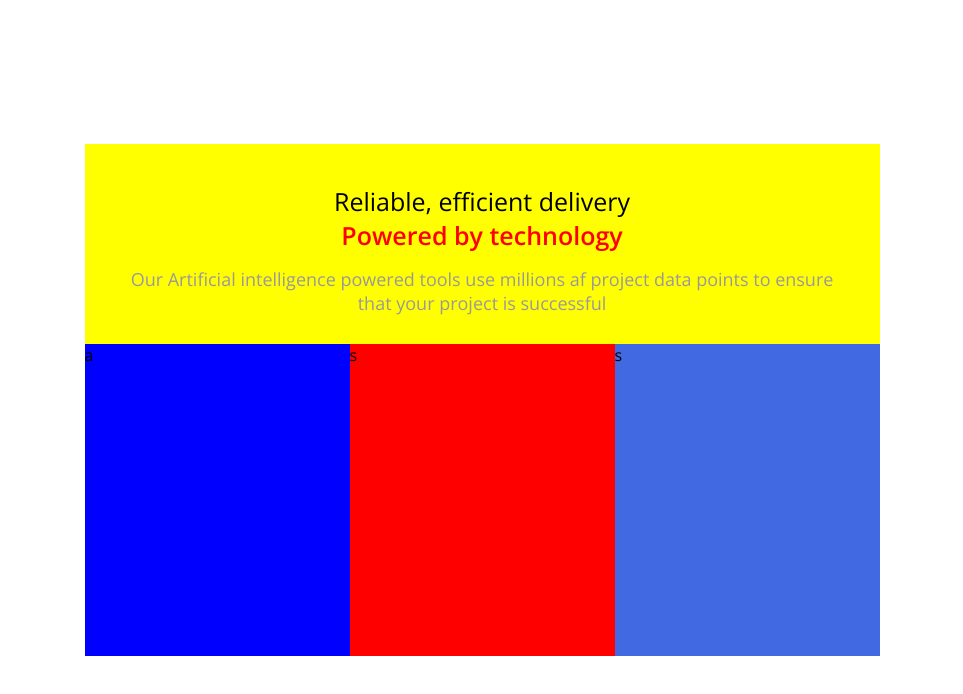
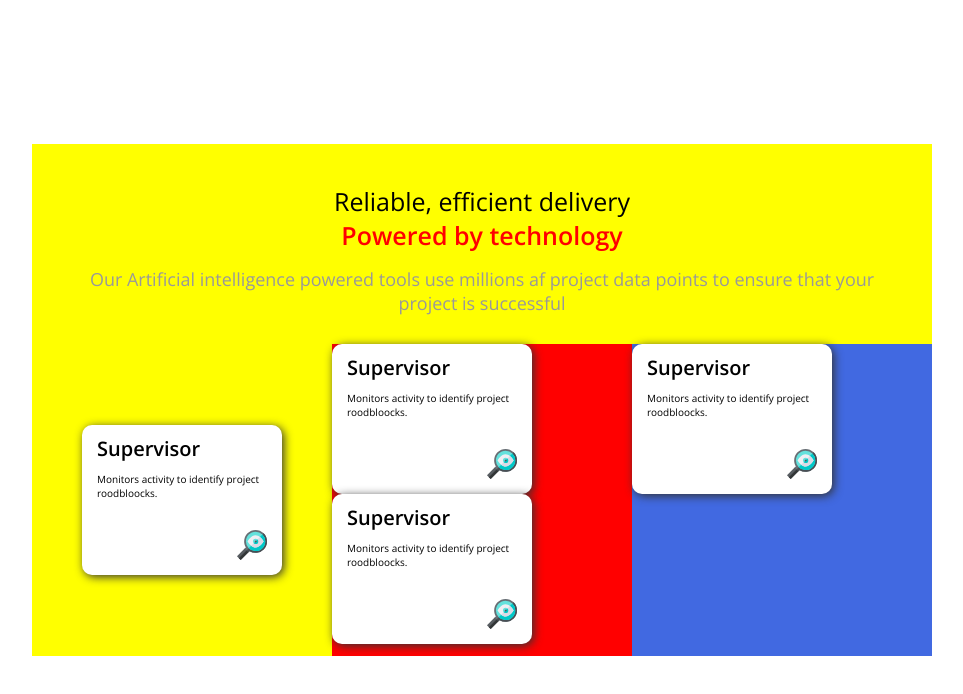
Before and after one commit to MatheusTomazz/Four-card, a plain HTML site: page index.html in a window 1280 px wide. Shown: the whole page, without its empty margins (158-1121 px from the left). Drawn offline with nearby package versions, Linux system fonts and the light colour scheme.

Commit message:
cards completos

```diff
--- a/index.html
+++ b/index.html
@@ -15,9 +15,40 @@
             <p>Our Artificial intelligence powered tools use millions af project data points to ensure that your project is successful</p>
         </div>
         <div class="cards-container">
-            <div class="column">a</div>
-            <div class="column">s</div>
-            <div class="column">s</div>
+            <div class="column">
+                <div class="card">
+                    <h6>Supervisor</h6>
+                    <p>Monitors activity to identify project roodbloocks.</p>
+                    <div class="image">
+                        <img src="images/icon-supervisor.svg" alt="">
+                    </div>
+                </div>
+            </div>
+            <div class="column">
+                    <div class="card">
+                        <h6>Supervisor</h6>
+                        <p>Monitors activity to identify project roodbloocks.</p>
+                    <div class="image">
+                        <img src="images/icon-supervisor.svg" alt="">
+                    </div>
+                </div>
+                <div class="card">
+                    <h6>Supervisor</h6>
+                    <p>Monitors activity to identify project roodbloocks.</p>
+                <div class="image">
+                    <img src="images/icon-supervisor.svg" alt="">
+                </div>
+            </div>
+            </div>
+            <div class="column">
+                <div class="card">
+                    <h6>Supervisor</h6>
+                    <p>Monitors activity to identify project roodbloocks.</p>
+                    <div class="image">
+                        <img src="images/icon-supervisor.svg" alt="">
+                    </div>
+                </div>
+            </div>
         </div>
     </main>
 </body>
--- a/style.css
+++ b/style.css
@@ -18,7 +18,7 @@ body{
 }
 
 main{
-    width: 795px;
+    width: 900px;
     height:512px ;
     background-color: yellow;
 }
@@ -59,16 +59,57 @@ main{
 .column{
     flex:1;
     height:312px ;
+    display: flex;
 }
 
 .cards-container .column:first-child{
-    background-color: blue;
+    justify-content: center;
+    align-items: center;
 }
 
 .cards-container .column:nth-child(2){
     background-color: red;
+    flex-direction: column;
 }
 
 .cards-container .column:nth-child(3){
     background-color: royalblue;
 }
+
+.card{
+    display: flex;
+    flex-direction: column;
+    width: 200px;
+    height:150px ;
+    background-color: white;
+    border: 1px solid black;
+    padding: 10px 15px;
+    border:none;
+    box-shadow: 2px 2px 10px #333;
+    border-radius: 10px;
+
+}
+
+
+
+.card h6{
+    font-size: 20px;
+    font-weight: bold;
+    padding-bottom: 10px;
+}
+
+.card p{
+    font-size: 10px;
+    padding-bottom: 30px;
+}
+
+.image{
+    display: flex;
+    align-items: flex-end;
+    justify-content: flex-end;
+}
+
+.image img{
+    width: 30px;
+    height: 30px;
+}
```
